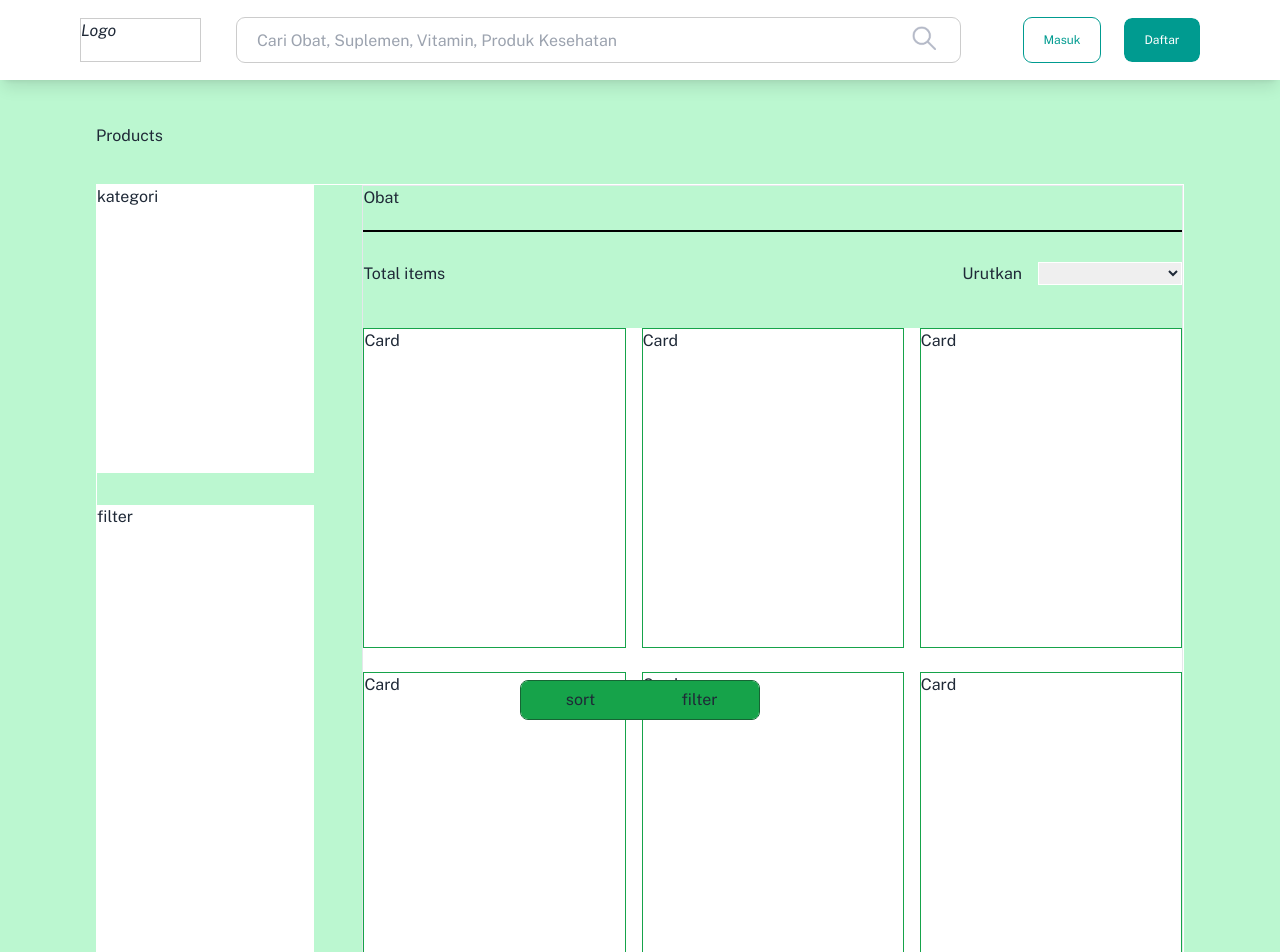
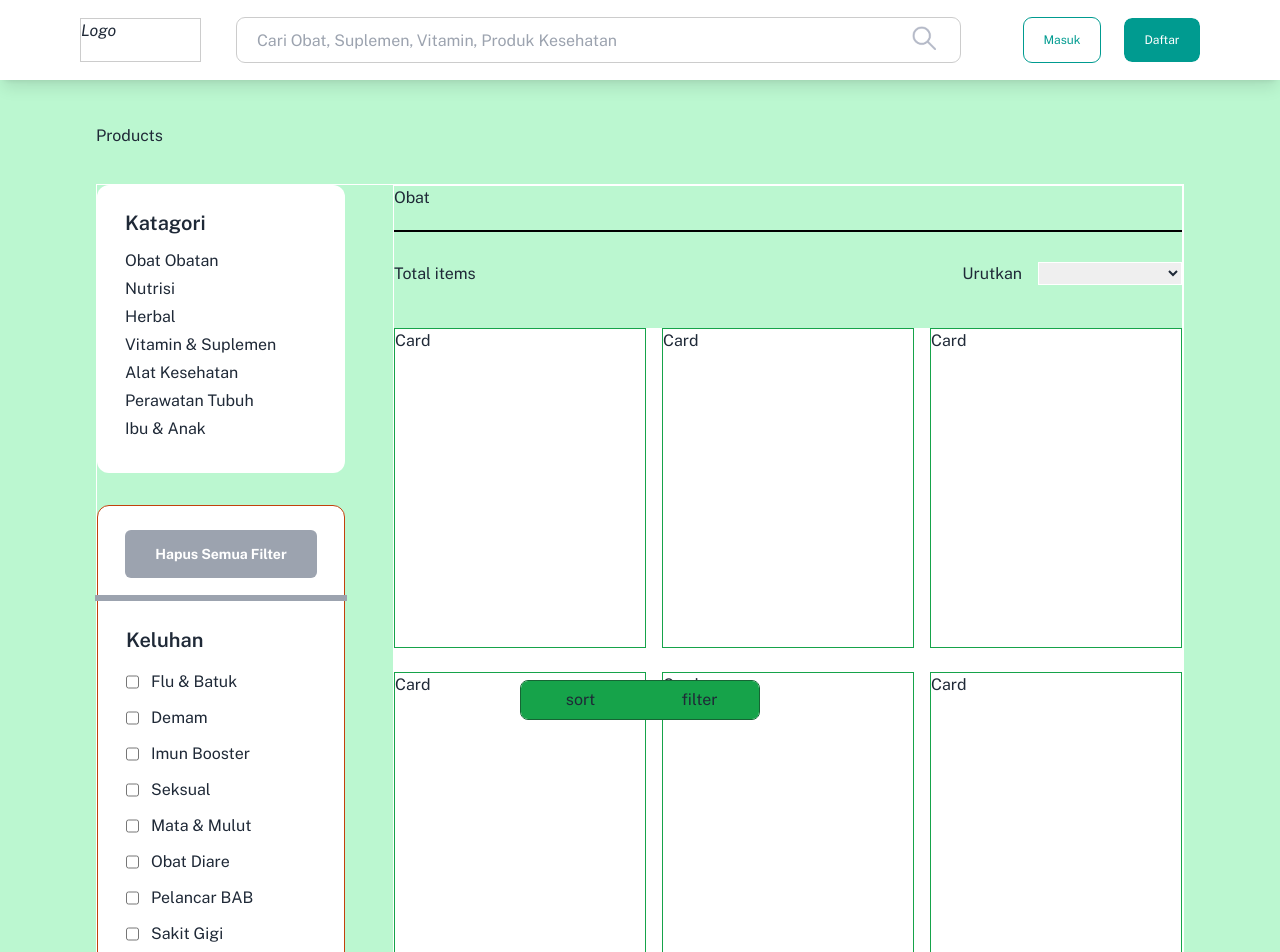
Before and after one commit to rianafrianto/jcwd-ls01-02-fe, a React (Create React App) app: page /products/1 in a window 1280 px wide. Shown: the top 952 px of the page. Built offline with nearby package versions, Linux system fonts and the light colour scheme.

Commit message:
Category Product Layout

```diff
--- a/src/Admin/pages/Login.jsx
+++ b/src/Admin/pages/Login.jsx
@@ -180,7 +180,7 @@ function Login() {
                     </div>
                     <div className="w-full flex justify-center mb-12">
                       <button
-                        className="w-full h-12 border bg-teal-600 text-white rounded-md hover:bg-teal-500"
+                        className="w-full h-12 border bg-teal-500 text-white rounded-md hover:bg-teal-600"
                         type="submit"
                         disabled={!isValid || !changed || isSubmitting}
                       >
@@ -193,7 +193,7 @@ function Login() {
                       </div>
                     </div>
                     <div className="flex justify-center w-full mb-12">
-                      <button className="w-full h-12 border border-teal-600 hover:bg-teal-500 hover:text-white text-center rounded-md font-bold">
+                      <button className="w-full h-12 border border-teal-600 hover:bg-teal-600 hover:text-white text-center rounded-md font-bold">
                         <div className="flex justify-center">
                           <img src={Googleicon} className="w-8 h-8" />
                           <div className="pt-1 px-2">Masuk Dengan Google</div>
--- a/src/Pages/Products.jsx
+++ b/src/Pages/Products.jsx
@@ -44,10 +44,81 @@ function Products() {
           Products
           <div className="w-full mt-9 border border-white flex gap-x-12">
             <div className="hidden lg:flex flex-col w-72 gap-y-8">
-              <div className="h-72 w-full bg-white">kategori</div>
-              <div className="h-[1415px] w-full bg-white">filter</div>
+              <div className="h-72 w-full bg-white py-6 px-7 rounded-xl">
+                <div className="text-xl font-semibold pb-3">Katagori</div>
+                <div className="flex-col flex">
+                  <button className="text-left w-48 mb-1 hover:text-teal-500 hover:font-semibold">
+                    Obat Obatan
+                  </button>
+                  <button className="text-left w-48 mb-1 hover:text-teal-500 hover:font-semibold">
+                    Nutrisi
+                  </button>
+                  <button className="text-left w-48 mb-1 hover:text-teal-500 hover:font-semibold">
+                    Herbal
+                  </button>
+                  <button className="text-left w-48 mb-1 hover:text-teal-500 hover:font-semibold">
+                    Vitamin & Suplemen
+                  </button>
+                  <button className="text-left w-48 mb-1 hover:text-teal-500 hover:font-semibold">
+                    Alat Kesehatan
+                  </button>
+                  <button className="text-left w-48 mb-1 hover:text-teal-500 hover:font-semibold">
+                    Perawatan Tubuh
+                  </button>
+                  <button className="text-left w-48 mb-1 hover:text-teal-500 hover:font-semibold">
+                    Ibu & Anak
+                  </button>
+                </div>
+              </div>
+              <div className="h-[1415px] bg-white border border-orange-700 py-6 rounded-xl">
+                <div className="flex justify-center mb-5">
+                  <button className="w-48 h-12 rounded-md bg-gray-400 text-white font-bold text-sm hover:bg-gray-500">
+                    Hapus Semua Filter
+                  </button>
+                </div>
+                <div className="outline outline-gray-400"></div>
+                <div className="pt-7 pb-4 text-xl font-semibold px-7">
+                  Keluhan
+                </div>
+                <div className="flex w-full px-7 pb-3">
+                  <input type="checkbox" />
+                  <div className="px-3">Flu & Batuk</div>
+                </div>
+                <div className="flex w-full px-7 pb-3">
+                  <input type="checkbox" />
+                  <div className="px-3">Demam</div>
+                </div>
+                <div className="flex w-full px-7 pb-3">
+                  <input type="checkbox" />
+                  <div className="px-3">Imun Booster</div>
+                </div>
+                <div className="flex w-full px-7 pb-3">
+                  <input type="checkbox" />
+                  <div className="px-3">Seksual</div>
+                </div>
+                <div className="flex w-full px-7 pb-3">
+                  <input type="checkbox" />
+                  <div className="px-3">Mata & Mulut</div>
+                </div>
+                <div className="flex w-full px-7 pb-3">
+                  <input type="checkbox" />
+                  <div className="px-3">Obat Diare</div>
+                </div>
+                <div className="flex w-full px-7 pb-3">
+                  <input type="checkbox" />
+                  <div className="px-3">Pelancar BAB</div>
+                </div>
+                <div className="flex w-full px-7 pb-3">
+                  <input type="checkbox" />
+                  <div className="px-3">Sakit Gigi</div>
+                </div>
+                <button className="px-7 text-sm text-teal-500 pb-7 hover:text-teal-800">
+                  Lihat Lebih Lengkap
+                </button>
+                <div className="outline outline-gray-400"></div>
+              </div>
             </div>
-            <div className="w-full h-full border border-putih flex flex-col">
+            <div className="w-full h-full border border-white flex flex-col">
               <div className="h-11">Obat</div>
               <div className="w-full border border-black" />
               <div className="w-full h-9 mt-6 mb-9 flex justify-between items-center">
```
